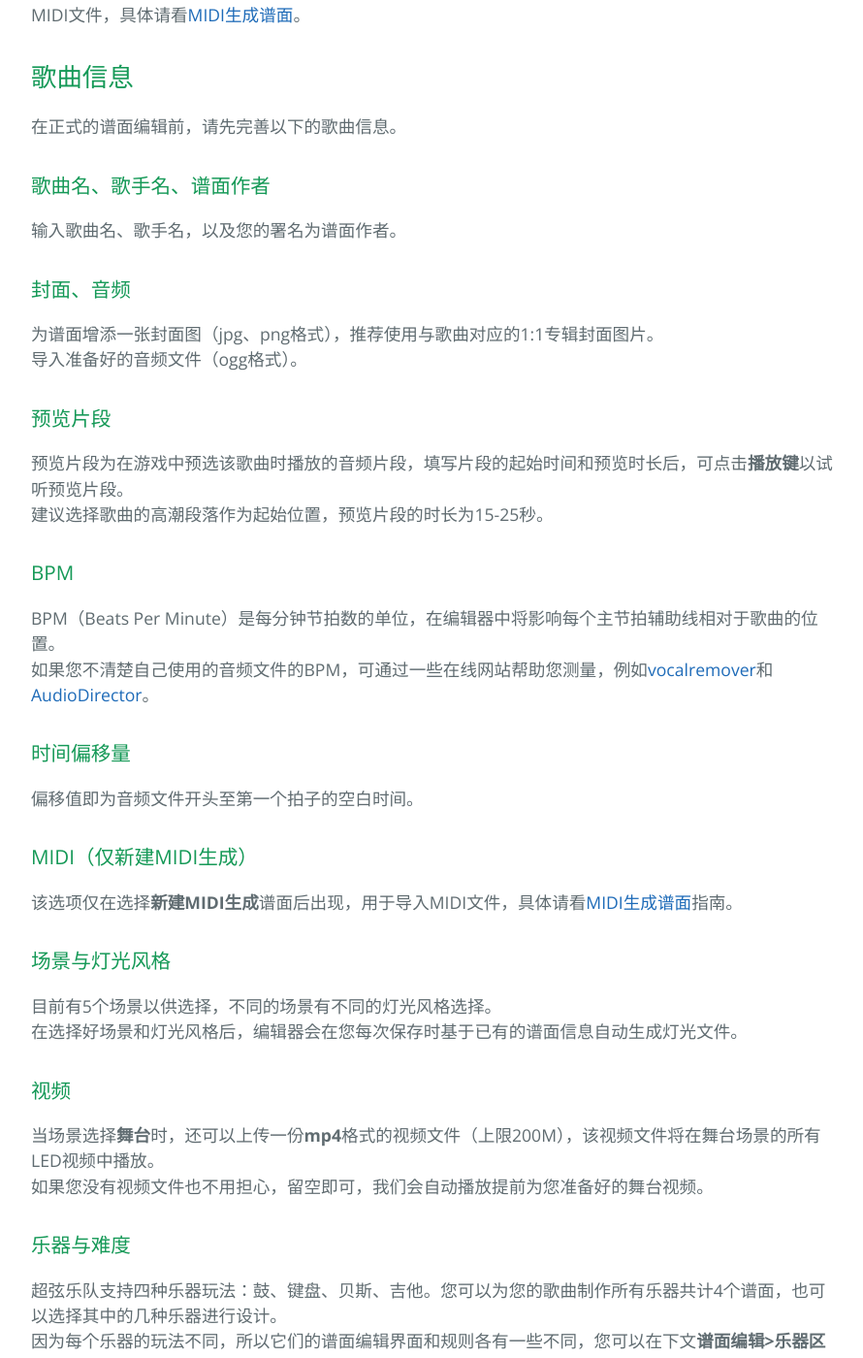
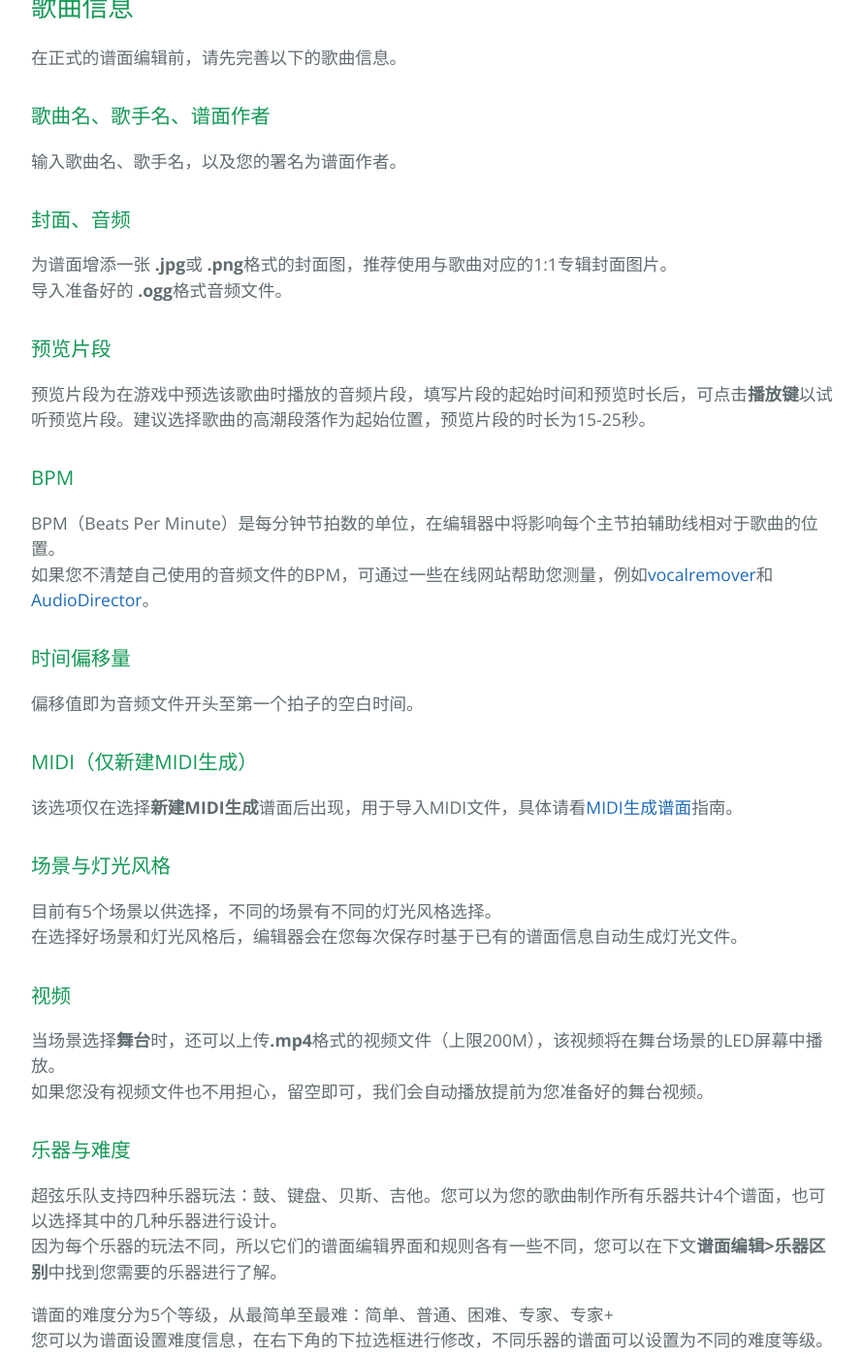
Before and after one commit to Smartmelon/BandSpace, a Jekyll site: the page built from pages/zh/mapping-instruction.md, in a window 1280 px wide and 1400 px high, scrolled down 996 px. Shown: the whole window at 97% size, without its empty margins (192-1082 px from the left). Built offline with Jekyll 4.4.1, drawn with Linux system fonts in a browser that asks for light colours; some of the changed text lies outside the part shown.

Commit message:
Document Update(Chinese)

```diff
--- a/pages/zh/mapping-instruction.md
+++ b/pages/zh/mapping-instruction.md
@@ -20,12 +19,11 @@
 输入歌曲名、歌手名，以及您的署名为谱面作者。
 
 ### 封面、音频
-为谱面增添一张封面图（jpg、png格式），推荐使用与歌曲对应的1:1专辑封面图片。
-导入准备好的音频文件（ogg格式）。
+为谱面增添一张 **.jpg**或 **.png**格式的封面图，推荐使用与歌曲对应的1:1专辑封面图片。
+导入准备好的 **.ogg**格式音频文件。
 
 ### 预览片段
-预览片段为在游戏中预选该歌曲时播放的音频片段，填写片段的起始时间和预览时长后，可点击**播放键**以试听预览片段。
-建议选择歌曲的高潮段落作为起始位置，预览片段的时长为15-25秒。
+预览片段为在游戏中预选该歌曲时播放的音频片段，填写片段的起始时间和预览时长后，可点击**播放键**以试听预览片段。建议选择歌曲的高潮段落作为起始位置，预览片段的时长为15-25秒。
 
 ### BPM
 BPM（Beats Per Minute）是每分钟节拍数的单位，在编辑器中将影响每个主节拍辅助线相对于歌曲的位置。
@@ -42,7 +40,7 @@
 在选择好场景和灯光风格后，编辑器会在您每次保存时基于已有的谱面信息自动生成灯光文件。
 
 ### 视频
-当场景选择**舞台**时，还可以上传一份**mp4**格式的视频文件（上限200M），该视频文件将在舞台场景的所有LED视频中播放。
+当场景选择**舞台**时，还可以上传**.mp4**格式的视频文件（上限200M），该视频将在舞台场景的LED屏幕中播放。
 如果您没有视频文件也不用担心，留空即可，我们会自动播放提前为您准备好的舞台视频。
 
 ### 乐器与难度
@@ -56,8 +54,7 @@
 在选择了接下来想编辑的乐器后，点击**打开编辑器**按钮，即可进入编辑场景开始为该乐器设计谱面了。
 
 ### 创建压缩包
-在您创作完所有包含的乐器谱面后，点击**创建Zip压缩包**按钮，我们将自动为您创建该谱面的压缩包，并显示压缩包的位置。
-跟随[游玩自制谱](play-custom-map)指引，放入游戏指定路径中，就可以游玩您自己谱面了！
+在您创作完所有包含的乐器谱面后，点击**创建Zip压缩包**按钮，我们将自动为您创建该谱面的压缩包，并显示压缩包的位置。跟随[游玩自制谱](play-custom-map)指引，放入游戏指定路径中，就可以游玩您自己谱面了！
 当然，我们也欢迎并鼓励您将制作的谱面上传并分享至[Mod.io](https://mod.io/g/bandspace)社区，让所有玩家都可以玩到您设计的谱面。
 
 
@@ -68,8 +65,9 @@
 **移动音符**：使用鼠标覆盖已有的单个音符，按住**Alt**键和**鼠标左键**后可抓住并移动该音符，松开鼠标左键以放置到新位置。
 **选择音符**：按住**Shift**，并使用**鼠标左键**点击音符，可以选中该音符；在有音符选中时，**Ctrl+A** 取消全部音符的选中状态。
 **链接长音符** ：在选中多个音符时，可使用快捷键**L**以这些选中的音符作为节点生成长音符。请注意不同乐器的长音符规则，不符合规则时会生成失败。
-**删除**：  1. 使用左侧工具栏中的删除工具以进入删除模式，在该模式下使用**鼠标左键**点击音符以删除该音符；
-           2.在选中音符时，可使用**Back**键或**Del**键快速删除选中的所有音符。
+**删除**：
+1. 使用左侧工具栏中的删除工具以进入删除模式，在该模式下使用**鼠标左键**点击音符以删除该音符；
+2.在选中音符时，可使用**Back**键或**Del**键快速删除选中的所有音符。
 **保存**：关闭编辑器会丢失未保存的数据，所以记得在关闭前保存您的创作，使用**Ctrl+S**保存当前谱面数据。也可以在**选项**中开启自动保存，开启后编辑器会每五分钟自动保存数据。
 
 ### 乐器区别
@@ -77,6 +75,7 @@
 **轨道**
 鼓共有6条轨道，1、6轨为左镲和右镲；2、5轨为左低鼓和右低鼓；3、4轨为左高鼓和右高鼓。
 鼓在同一时间内最多只能在两个轨道上有音符（因为咱只有两只手对吧）。
+
 **普通音符**：玩家使用任意力度敲击即可得分。
 **重击音符**：玩家需要大力敲击来得到满分，但是只要击中了就会根据敲击的力度得分。
 **长音符**：长音符只能通过同轨道内的音符链接生成，玩家可敲击演奏任意次数，直到音符结束。
@@ -86,12 +85,14 @@
 键盘共有7条轨道，同一时间内最多只能在两个轨道上有音符（和鼓同理，因为大家只有两只手）。
 因为键盘特殊性，音符的视觉设计上比轨道要宽一倍，所以实际游戏中音符会覆盖到相邻的两个轨道。例如在2轨放置了一个音符，音符实际会覆盖1轨和3轨的各半边。
 所以在谱面设计上，建议同一时间的音符相隔至少一轨，这样两个音符在视觉上便不会重叠。（当然音符重叠也不会影响可玩性，只是两个手柄里太近可能会撞在一起）。
+
 **普通音符**：玩家在普通音符到达判定线时按压对应琴键以演奏。
 **长音符**：键盘长音符可跨越轨道，玩家在长音符到达判定线时按压住琴键，并跟随长音符的走势在琴键上滑动。
 
 #### **贝斯**
 **轨道**
 贝斯共有4条轨道，同一时间内只能在一个轨道上有音符（贝斯只能使用一只手来选择轨道）
+
 **普通音符**：玩家使用一只手来滑动到音符对应的轨道，并在音符到达判断线时使用另一只手完成扫弦动作。
 **长音符**：贝斯长音符可跨越轨道，玩家在音符到达判定线时完成一次扫弦动作，而负责轨道的手跟随长音符的走势在琴颈上滑动。
 
@@ -100,6 +101,7 @@
 吉他共有6条轨道，1、3、5轨为Trigger轨道（用食指按压手柄trigger键），2、4、6轨为Grip轨道（使用中指按压手柄grip键）。
 当选择双指音符时，可在12、34、56轨放置需同时按压trigger和grip键双指音符。
 吉他在同一时间内只能有一个单指音符或双指音符（和贝斯同理，只有一只手来选轨和按键）
+
 **单指音符**：玩家使用一只手来滑动到音符对应轨道，按压指定按键，并在音符到达判断线时使用另一只手完成扫弦动作。
 **双指音符**：玩家使用一只手来滑动到音符对应轨道，同时按压trigger和grip键，并在音符到达判断线时使用另一只手完成扫弦动作。
 **长音符**：吉他长音符可跨越轨道，但只能通过同一种按键类型的音符链接生成。
@@ -107,6 +109,7 @@
 
 ### 进阶操作
 进阶操作技巧可以帮助您有一个更加高效的编辑体验。
+
 **框选**：使用 **Ctrl+鼠标左键**呼出多选框，可同时选中多个音符。
 **剪切**：使用 **Ctrl+X**可以将选中的音符从谱面中剪切，并移动至剪贴板。
 **复制**：使用 **Crtl+C**可以将选中的音符复制至剪贴板。
```
Also changed, not shown: other parts of pages/zh/mapping-instruction.md (+2 -3 lines), pages/zh/index.md (+3 -2 lines), pages/zh/midi-to-beatmap.md (+3 -3 lines), pages/zh/play-custom-map.md (+1 -1 lines).
